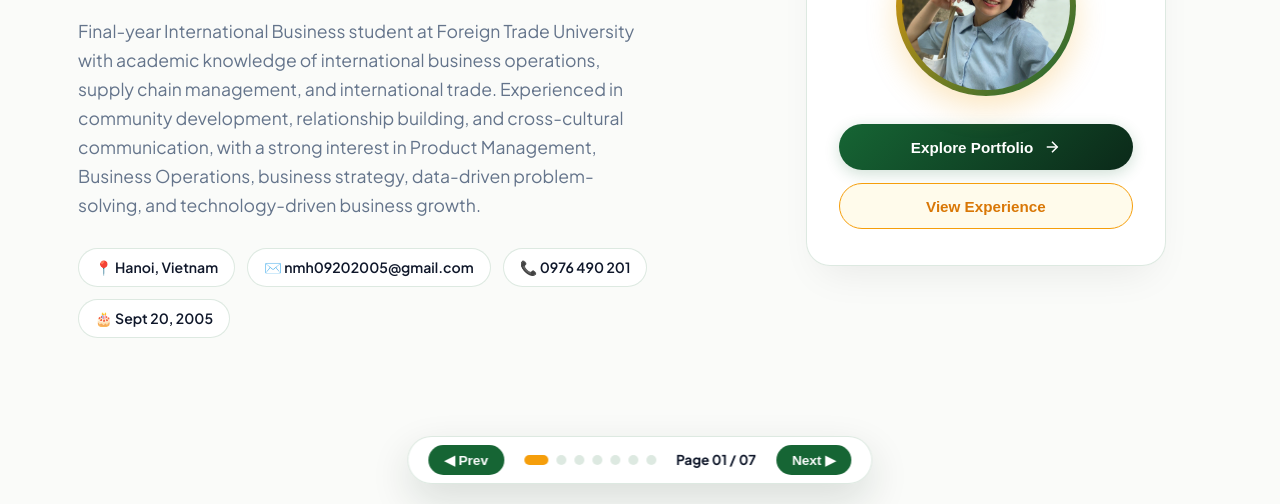
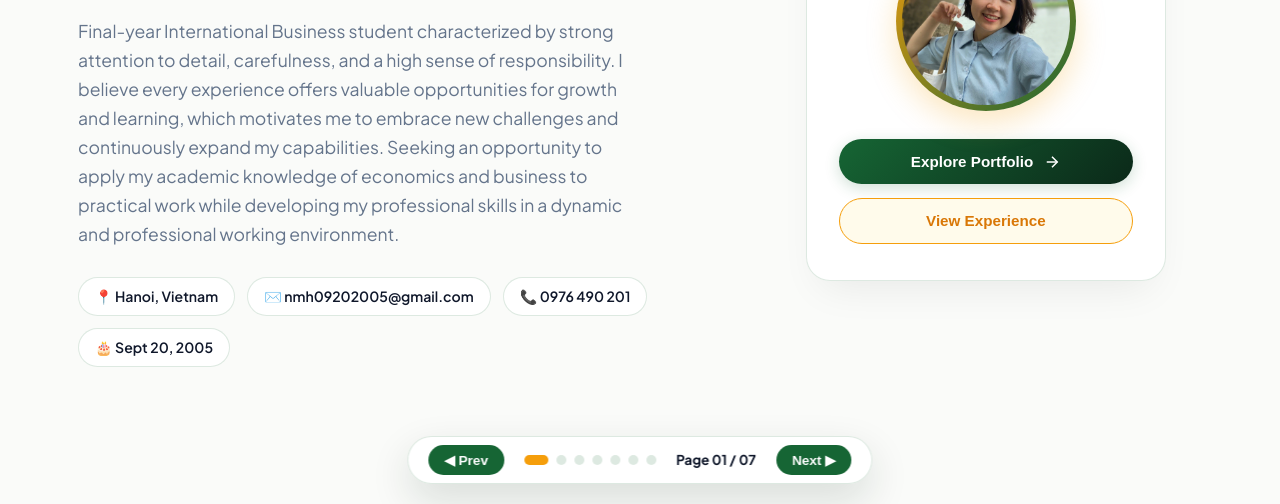
Before and after one commit to Neguynmiha/hangnm.portfolio, a plain HTML site: page index.html in a window 1280 px wide. Shown: the part 296-800 px from the top of the page. Drawn offline with Linux system fonts and the light colour scheme.

Commit message:
Revise personal description in index.html

```diff
--- a/index.html
+++ b/index.html
@@ -64,7 +64,7 @@
                             </p>
 
                             <p class="hero-desc">
-                                Final-year International Business student at Foreign Trade University with academic knowledge of international business operations, supply chain management, and international trade. Experienced in community development, relationship building, and cross-cultural communication, with a strong interest in Product Management, Business Operations, business strategy, data-driven problem-solving, and technology-driven business growth.
+                                Final-year International Business student characterized by strong attention to detail, carefulness, and a high sense of responsibility. I believe every experience offers valuable opportunities for growth and learning, which motivates me to embrace new challenges and continuously expand my capabilities. Seeking an opportunity to apply my academic knowledge of economics and business to practical work while developing my professional skills in a dynamic and professional working environment.
                             </p>
 
                             <!-- Quick Contact Pills -->
```
